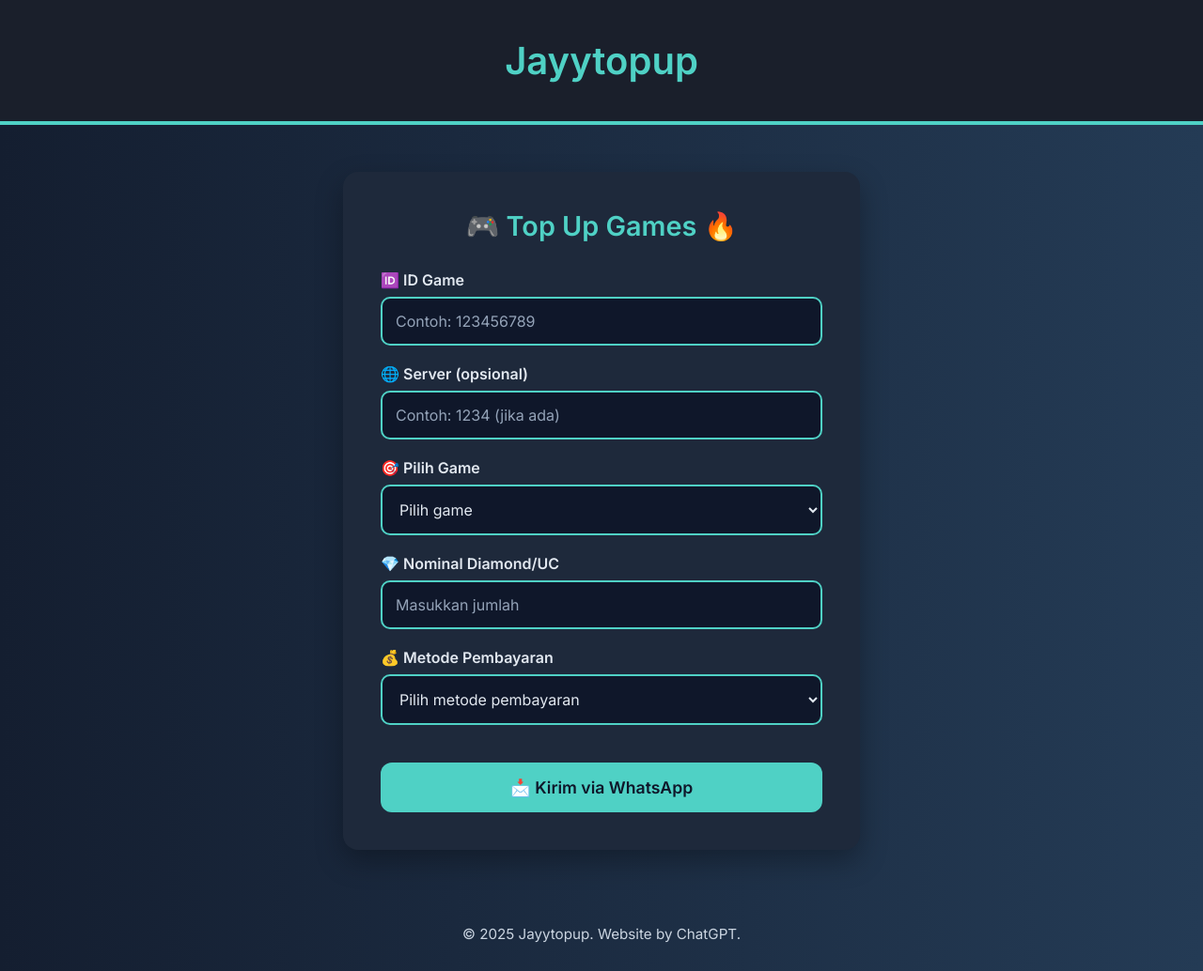
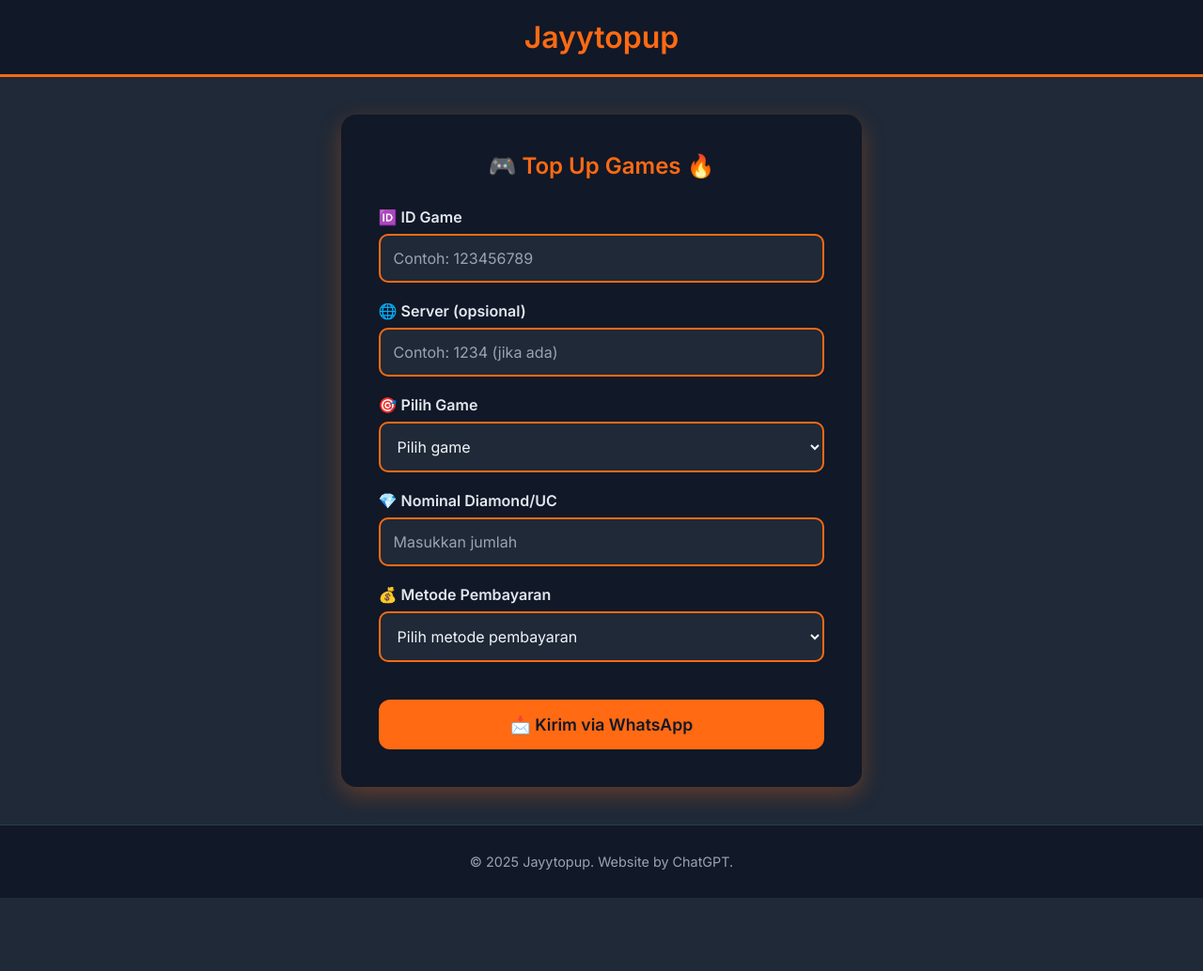
Before and after one commit to rykowjya23/jayytopup, a plain HTML site: page index.html in a window 1280 px wide. Shown: the whole page at 94% size. After the commit the page ends 956 px from the top, so only its background shows below. Drawn offline with Linux system fonts and the light colour scheme.

Commit message:
Update index.html

```diff
--- a/index.html
+++ b/index.html
@@ -1,43 +1,46 @@
-<!DOCTYPE html><html lang="id">
+<!DOCTYPE html>
+<html lang="id">
 <head>
   <meta charset="UTF-8" />
-  <meta name="viewport" content="width=device-width, initial-scale=1.0" />
-  <title>Jayytopup - Order Top Up Game</title>
-  <link href="https://fonts.googleapis.com/css2?family=Inter:wght@400;600&display=swap" rel="stylesheet">
+  <meta name="viewport" content="width=device-width, initial-scale=1" />
+  <title>Jayytopup - Top Up Games</title>
+  <link href="https://fonts.googleapis.com/css2?family=Inter:wght@400;600&display=swap" rel="stylesheet" />
   <style>
     * {
       box-sizing: border-box;
-      margin: 0;
-      padding: 0;
+      margin: 0; padding: 0;
       font-family: 'Inter', sans-serif;
     }
     body {
-      background: linear-gradient(to right, #141e30, #243b55);
-      color: #fff;
+      background-color: #1f2937; /* navy/abu gelap */
+      color: #f1f5f9; /* abu muda */
+      min-height: 100vh;
+      display: flex;
+      flex-direction: column;
     }
     header {
-      background-color: #1a1f2b;
-      padding: 40px 20px;
+      background-color: #111827;
+      padding: 20px;
+      border-bottom: 3px solid #ff6a13; /* oranye UniPin */
       text-align: center;
-      border-bottom: 4px solid #4fd1c5;
-    }
-    header h1 {
-      color: #4fd1c5;
-      font-size: 2.5rem;
+      font-weight: 700;
+      font-size: 2rem;
+      color: #ff6a13;
     }
     main {
-      max-width: 550px;
-      margin: 50px auto;
-      background: #1e293b;
+      flex: 1;
+      max-width: 600px;
+      margin: 40px auto;
+      background-color: #111827;
       padding: 40px;
       border-radius: 16px;
-      box-shadow: 0 12px 30px rgba(0, 0, 0, 0.3);
+      box-shadow: 0 8px 24px rgba(255, 106, 19, 0.3);
     }
     h2 {
+      color: #ff6a13;
       text-align: center;
       margin-bottom: 30px;
-      color: #4fd1c5;
-      font-size: 1.8rem;
+      font-weight: 600;
     }
     label {
       display: block;
@@ -49,47 +52,56 @@
       width: 100%;
       padding: 14px;
       margin-top: 8px;
-      background: #0f172a;
-      border: 2px solid #4fd1c5;
+      background: #1f2937;
+      border: 2px solid #ff6a13;
       border-radius: 10px;
-      color: #e2e8f0;
+      color: #f1f5f9;
       font-size: 1rem;
+      transition: border-color 0.3s ease;
     }
     input::placeholder {
-      color: #94a3b8;
+      color: #9ca3af;
+    }
+    input:focus, select:focus {
+      outline: none;
+      border-color: #ff6a13;
+      box-shadow: 0 0 8px #ff6a13;
     }
     button {
       width: 100%;
       padding: 16px;
       margin-top: 40px;
-      background-color: #4fd1c5;
-      color: #0f172a;
+      background-color: #ff6a13;
+      color: #111827;
       font-size: 1.1rem;
-      font-weight: 600;
+      font-weight: 700;
       border: none;
       border-radius: 12px;
       cursor: pointer;
-      transition: background 0.3s;
+      transition: background-color 0.3s ease;
     }
     button:hover {
-      background-color: #38b2ac;
+      background-color: #e85b0f;
     }
     footer {
       text-align: center;
       padding: 30px;
-      color: #cbd5e1;
-      font-size: 0.95rem;
+      color: #9ca3af;
+      font-size: 0.9rem;
+      background-color: #111827;
+      border-top: 1px solid #2c3e50;
     }
   </style>
 </head>
 <body>
-  <header>
-    <h1>Jayytopup</h1>
-  </header>  <main>
+  <header>Jayytopup</header>
+  <main>
     <h2>🎮 Top Up Games 🔥</h2>
     <form id="orderForm">
       <label for="userId">🆔 ID Game</label>
-      <input type="text" id="userId" name="userId" placeholder="Contoh: 123456789" required /><label for="server">🌐 Server (opsional)</label>
+      <input type="text" id="userId" name="userId" placeholder="Contoh: 123456789" required />
+
+      <label for="server">🌐 Server (opsional)</label>
       <input type="text" id="server" name="server" placeholder="Contoh: 1234 (jika ada)" />
 
       <label for="game">🎯 Pilih Game</label>
@@ -112,10 +124,10 @@
 
       <button type="submit">📩 Kirim via WhatsApp</button>
     </form>
+  </main>
+  <footer>&copy; 2025 Jayytopup. Website by ChatGPT.</footer>
 
-  </main>  <footer>
-    &copy; 2025 Jayytopup. Website by ChatGPT.
-  </footer>  <script>
+  <script>
     const orderForm = document.getElementById('orderForm');
     const waNumber = '6283117309346';
 
@@ -144,5 +156,6 @@
       const waUrl = `https://wa.me/${waNumber}?text=${message}`;
       window.open(waUrl, '_blank');
     });
-  </script></body>
+  </script>
+</body>
 </html>
```
Lines whose indentation alone changed are shown as unchanged.
